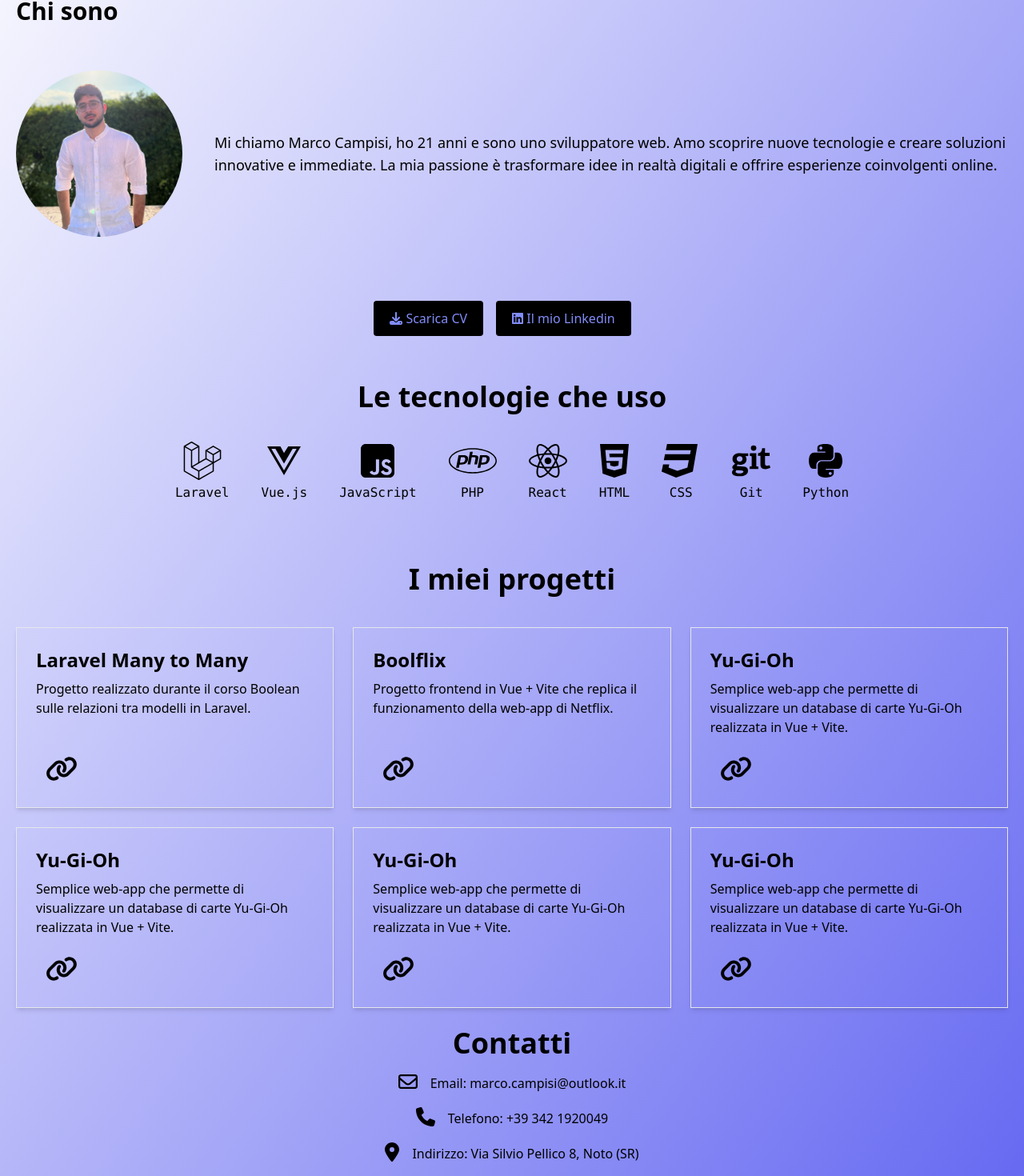
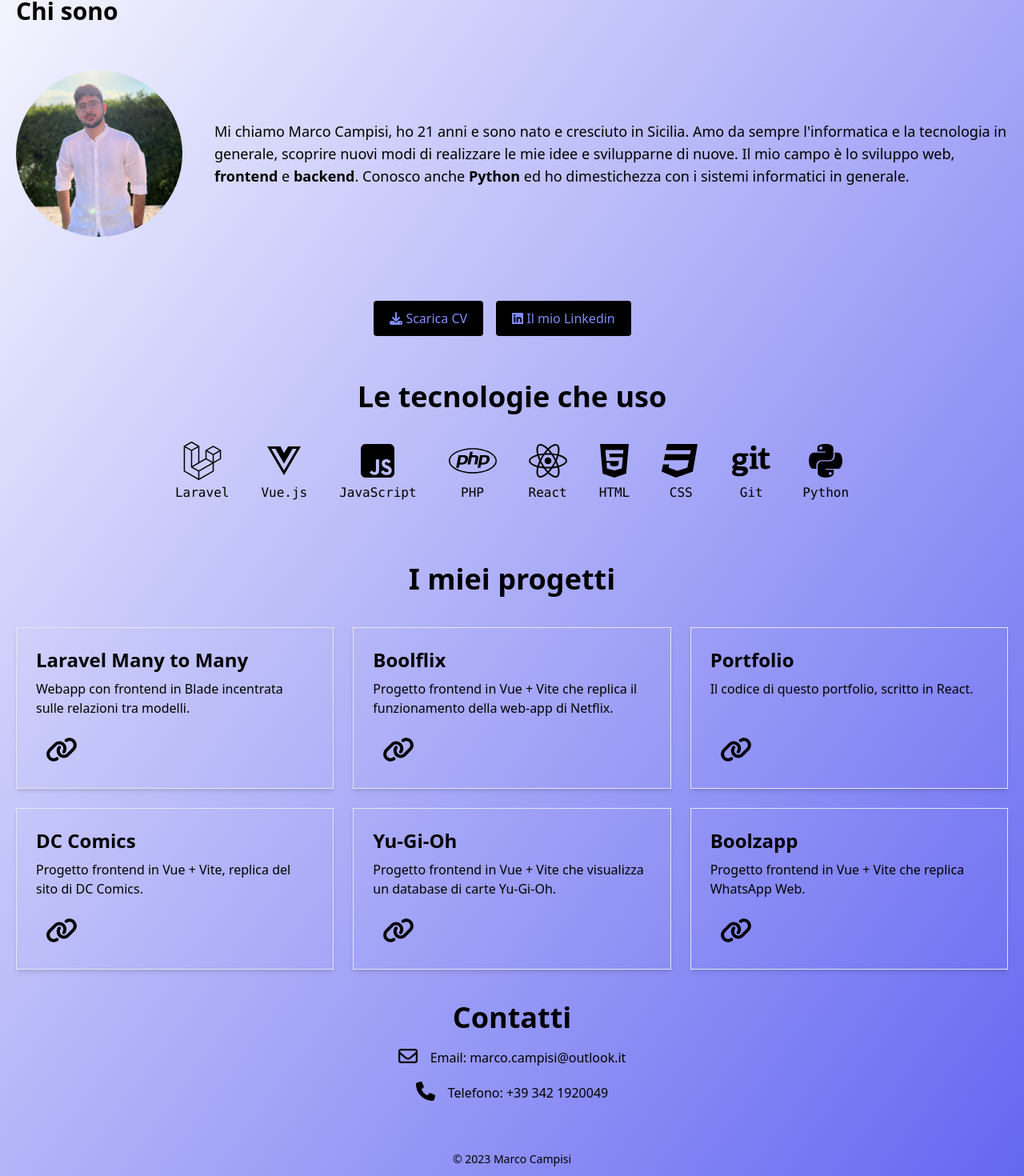
Before and after one commit to marcocampisi/react-portfolio, a React (Vite) app: page / in a window 1280 px wide. Shown: the part 248-1718 px from the top of the page at 80% size. Built offline with nearby package versions, Linux system fonts and the light colour scheme.

Commit message:
Update texts

```diff
--- a/index.html
+++ b/index.html
@@ -3,7 +3,7 @@
   <head>
     <meta charset="UTF-8" />
     <meta name="viewport" content="width=device-width, initial-scale=1.0" />
-    <title>Portfolio | Marco Campisi</title>
+    <title>Marco Campisi | Web Developer</title>
   </head>
   <body class="dark:bg-black dark:text-white">
     <div id="root"></div>
--- a/src/components/AboutMeComponent.jsx
+++ b/src/components/AboutMeComponent.jsx
@@ -14,10 +14,10 @@
                     className='rounded-full h-52 mr-10 my-10'
                 />
                 <p className='text-lg'>
-                    Mi chiamo Marco Campisi, ho 21 anni e sono uno sviluppatore
-                    web. Amo scoprire nuove tecnologie e creare soluzioni
-                    innovative e immediate. La mia passione è trasformare idee
-                    in realtà digitali e offrire esperienze coinvolgenti online.
+                    Mi chiamo Marco Campisi, ho 21 anni e sono nato e cresciuto in Sicilia. Amo da sempre l&apos;informatica e la tecnologia in generale, scoprire nuovi modi di realizzare
+                    le mie idee e svilupparne di nuove. Il mio campo è lo sviluppo web, <strong>frontend </strong>
+                    e <strong>backend</strong>. Conosco anche <strong>Python</strong> ed ho dimestichezza con i sistemi
+                    informatici in generale.
                 </p>
             </div>
             <div className='w-full flex justify-center mb-10'>
--- a/src/components/ContactComponent.jsx
+++ b/src/components/ContactComponent.jsx
@@ -1,6 +1,6 @@
 import { FontAwesomeIcon } from "@fortawesome/react-fontawesome";
 import {  faEnvelope} from "@fortawesome/free-regular-svg-icons";
-import { faPhone, faLocationDot } from "@fortawesome/free-solid-svg-icons";
+import { faPhone } from "@fortawesome/free-solid-svg-icons";
 
 function ContactComponent() {
     return (
@@ -20,13 +20,6 @@
                 />
                 <p>Telefono: +39 342 1920049</p>
             </div>
-            <div className='flex items-center mx-auto'>
-                <FontAwesomeIcon
-                    icon={faLocationDot}
-                    className='text-2xl mb-1 mr-4'
-                />
-                <p>Indirizzo: Via Silvio Pellico 8, Noto (SR)</p>
-            </div>
         </div>
     );
 }
--- a/src/components/MainComponent.jsx
+++ b/src/components/MainComponent.jsx
@@ -41,7 +41,7 @@
                 title: "Laravel Many to Many",
                 githubLink: "https://github.com/marcocampisi/laravel-many-to-many",
                 description:
-                    "Progetto realizzato durante il corso Boolean sulle relazioni tra modelli in Laravel.",
+                    "Webapp con frontend in Blade incentrata sulle relazioni tra modelli.",
             },
             {
                 title: "Boolflix",
@@ -49,24 +49,24 @@
                 description: "Progetto frontend in Vue + Vite che replica il funzionamento della web-app di Netflix.",
             },
             {
-                title: "Yu-Gi-Oh",
-                githubLink: "https://github.com/marcocampisi/vite-yu-gi-oh",
-                description: "Semplice web-app che permette di visualizzare un database di carte Yu-Gi-Oh realizzata in Vue + Vite.",
+                title: "Portfolio",
+                githubLink: "https://github.com/marcocampisi/react-portfolio",
+                description: "Il codice di questo portfolio, scritto in React.",
+            },
+            {
+                title: "DC Comics",
+                githubLink: "https://github.com/marcocampisi/vite-comics",
+                description: "Progetto frontend in Vue + Vite, replica del sito di DC Comics.",
             },
             {
                 title: "Yu-Gi-Oh",
                 githubLink: "https://github.com/marcocampisi/vite-yu-gi-oh",
-                description: "Semplice web-app che permette di visualizzare un database di carte Yu-Gi-Oh realizzata in Vue + Vite.",
+                description: "Progetto frontend in Vue + Vite che visualizza un database di carte Yu-Gi-Oh.",
             },
             {
-                title: "Yu-Gi-Oh",
-                githubLink: "https://github.com/marcocampisi/vite-yu-gi-oh",
-                description: "Semplice web-app che permette di visualizzare un database di carte Yu-Gi-Oh realizzata in Vue + Vite.",
-            },
-            {
-                title: "Yu-Gi-Oh",
-                githubLink: "https://github.com/marcocampisi/vite-yu-gi-oh",
-                description: "Semplice web-app che permette di visualizzare un database di carte Yu-Gi-Oh realizzata in Vue + Vite.",
+                title: "Boolzapp",
+                githubLink: "https://github.com/marcocampisi/vue-boolzapp",
+                description: "Progetto frontend in Vue + Vite che replica WhatsApp Web.",
             },
         ];
 
@@ -96,7 +96,7 @@
                     </div>
                 </div>
 
-                <div className="flex flex-col w-full mt-10 px-5" id='projects'>
+                <div className="flex flex-col w-full my-10 px-5">
                     <h2 className="text-4xl font-bold mx-auto my-4">
                         I miei progetti
                     </h2>
```
